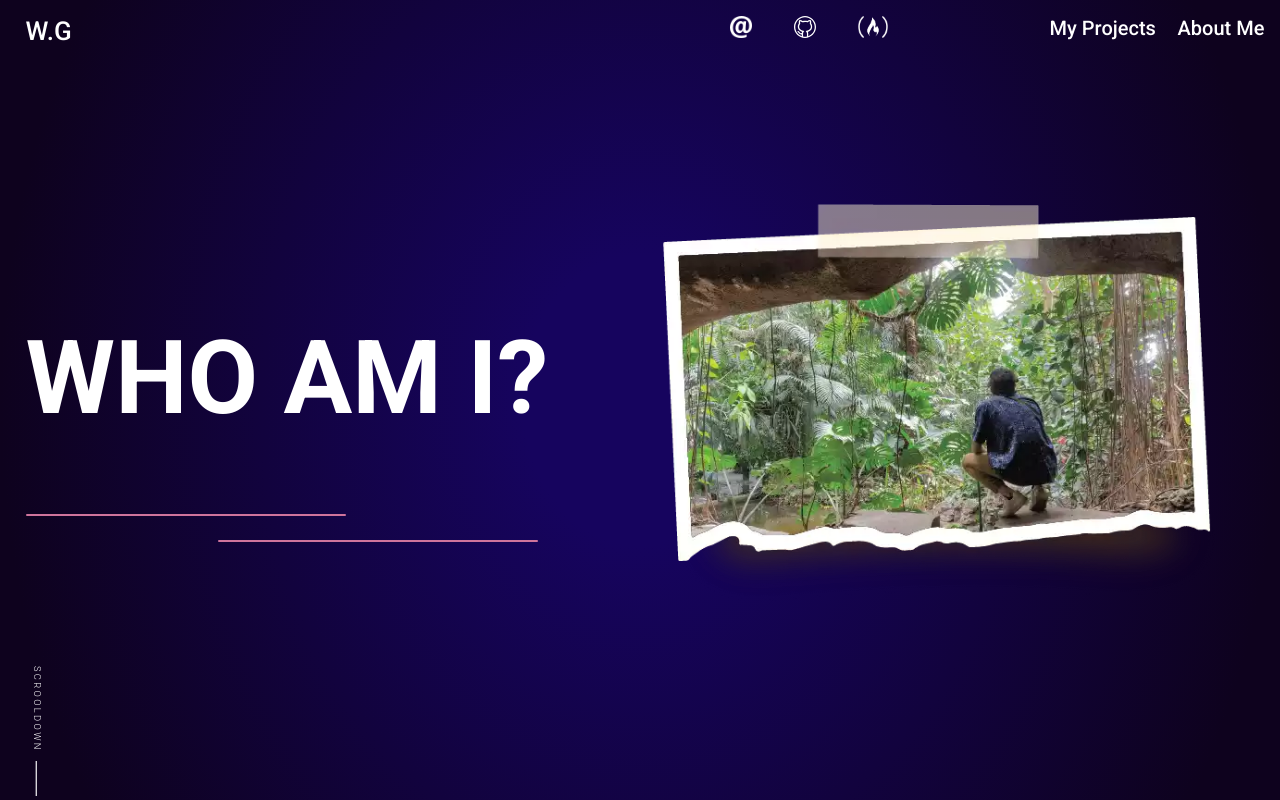
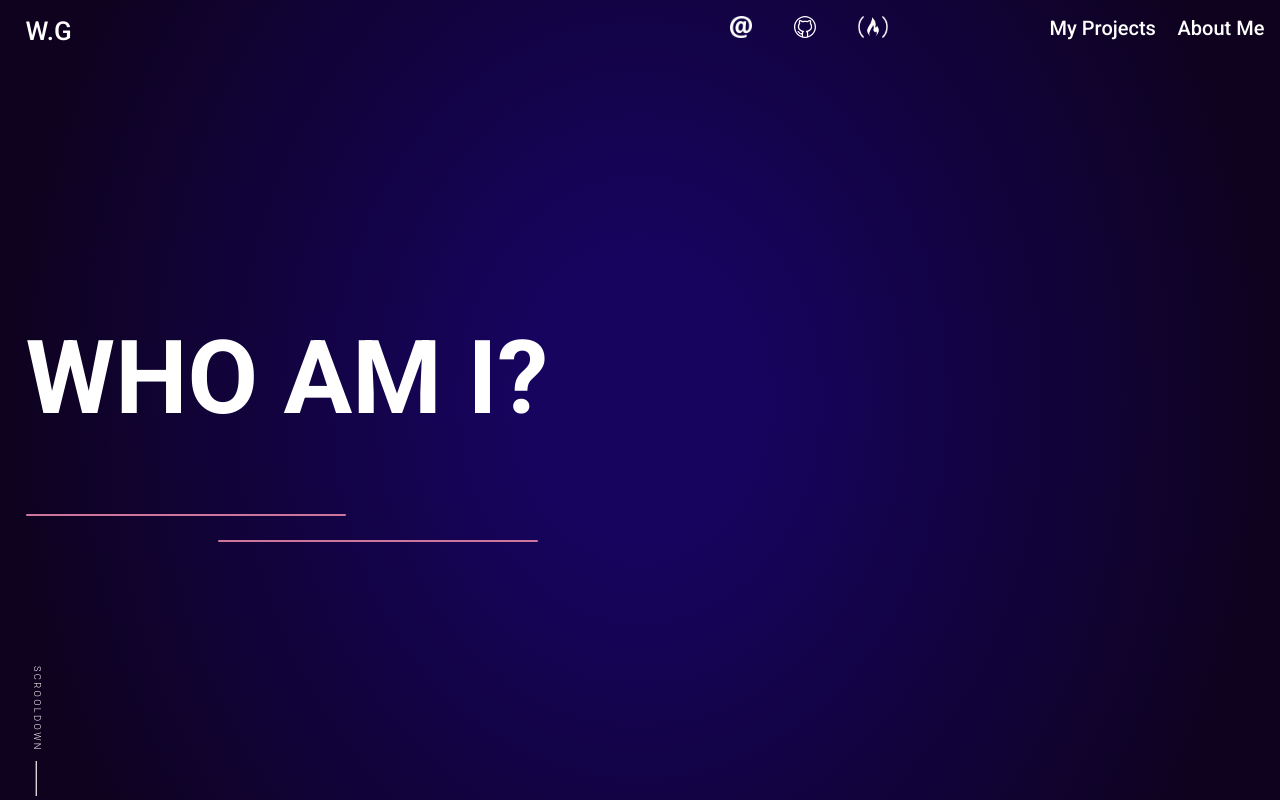
Before and after one commit to NeoHuncho/my-portfolio-legacy, a Next.js app: page /about-me in a window 1280 px wide. Shown: the top 800 px of the page. Built offline with nearby package versions, Linux system fonts and the light colour scheme.

Commit message:
fixed image loading

```diff
--- a/components/header.jsx
+++ b/components/header.jsx
@@ -1,4 +1,4 @@
-import React from "react";
+import React, { useState } from "react";
 import { motion } from "framer-motion";
 import styled from "styled-components";
 
@@ -37,7 +37,8 @@ const ThisImageSection = styled(ImageSection)`
   }
 
   @media ${mediaQueries.ipadAndIpadPro} {
-    margin-left: 11%;
+    margin-left: 5%;
+    margin-right: 5%;
     margin-top: 20%;
   }
 `;
@@ -56,6 +57,7 @@ const Svg = styled(motion.img)`
   }
 `;
 export default function Header({ title, image }) {
+  const [imageLoaded, setImageLoaded] = useState(false);
   const variantstext = {
     hidden: { opacity: 0, x: -50 },
     visible: { opacity: 1, x: 0 },
@@ -72,9 +74,11 @@ export default function Header({ title, image }) {
       </Scrooldown>
       <GridHorizontal>
         <ThisImageSection
-          intial={{ opacity: 0, x: 0 }}
-          animate={{ opacity: [0, 0, 2] }}
-          transition={{ times: [0, 0.6, 1.2], ease: "easeInOut" }}
+          initial={{ opacity: 0, x: 0 }}
+          animate={imageLoaded && { opacity: [0, 0, 2] }}
+          transition={
+            imageLoaded && { times: [0, 0.6, 1.2], ease: "easeInOut" }
+          }
         >
           <motion.div
             animate={{ y: [0, -10, 0] }}
@@ -91,6 +95,7 @@ export default function Header({ title, image }) {
               height={image.height}
               layout="responsive"
               priority={true}
+              onLoadingComplete={() => setImageLoaded(true)}
             />
           </motion.div>
         </ThisImageSection>
--- a/components/index_page/my_projects_cover.jsx
+++ b/components/index_page/my_projects_cover.jsx
@@ -1,4 +1,4 @@
-import React from "react";
+import React, { useState } from "react";
 import { motion } from "framer-motion";
 import styled from "styled-components";
 import { useInView } from "react-intersection-observer";
@@ -50,6 +50,7 @@ const ThisTitleSection = styled(TitleSection)`
 `;
 
 export default function MyProjects() {
+  const [imageLoaded, setImageLoaded] = useState(false);
   const { ref, inView } = useInView({
     threshold: 0,
   });
@@ -60,7 +61,7 @@ export default function MyProjects() {
         <Link href="/my-projects" passHref>
           <ThisImageSection
             initial={{ opacity: 0 }}
-            animate={{ opacity: inView ? 1 : 0 }}
+            animate={{ opacity: inView && imageLoaded ? 1 : 0 }}
           >
             <ImageSection
               animate={{ y: [0, -10, 0] }}
@@ -76,6 +77,7 @@ export default function MyProjects() {
                 height={6}
                 layout="responsive"
                 priority
+                onLoadingComplete={() => setImageLoaded(true)}
               />
             </ImageSection>
           </ThisImageSection>
```
